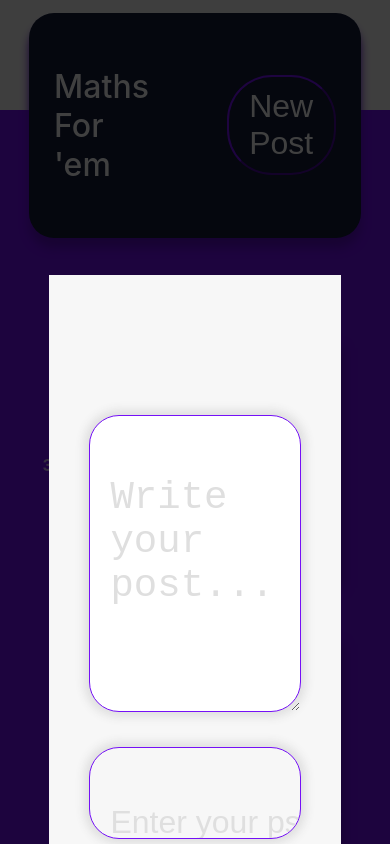
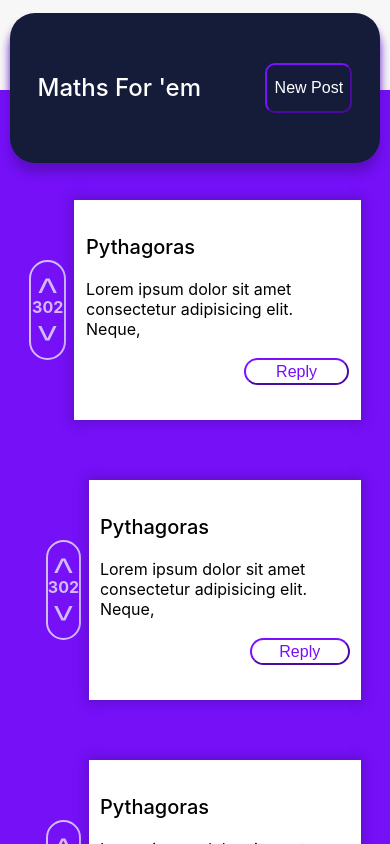
Before and after one commit to sharada-g/frontend, a React (Create React App) app: page / in a window 390 px wide. Shown: the top 844 px of the page. Built offline with nearby package versions, Linux system fonts and the light colour scheme.

Commit message:
responsive done

```diff
--- a/src/components/addPost/index.js
+++ b/src/components/addPost/index.js
@@ -23,6 +23,11 @@ const Container = styled.div`
   display: flex;
   flex-direction: column;
   justify-content: space-between;
+  @media (max-width: ${(props) => props.theme.breakpoints.desktop}) {
+    top: 125px;
+    width: 90%;
+    border-radius: 5px;
+  }
 `;
 
 const DetailInput = styled.textarea`
@@ -36,6 +41,11 @@ const DetailInput = styled.textarea`
   box-shadow: 0px 0px 10px 5px ${(props) => props.theme.shadowColorPrimary};
   align-self: center;
   padding: 10px;
+  @media (max-width: ${(props) => props.theme.breakpoints.desktop}) {
+    margin-top: 40px;
+    width: 90%;
+    height: 175px;
+  }
   //change placeholder color
   ::placeholder {
     position: absolute;
@@ -43,6 +53,10 @@ const DetailInput = styled.textarea`
     margin-left: 5%;
     color: ${(props) => props.theme.shadowColorPrimary};
     font-size: xxx-large;
+    @media (max-width: ${(props) => props.theme.breakpoints.desktop}) {
+      margin-top: 25px;
+      font-size: xx-large;
+    }
   }
 `;
 
@@ -57,12 +71,19 @@ const NameInput = styled.input`
   box-shadow: 0px 0px 10px 5px ${(props) => props.theme.shadowColorPrimary};
   align-self: center;
   padding: 0 10px;
+  @media (max-width: ${(props) => props.theme.breakpoints.desktop}) {
+    margin-top: 17.5px;
+    width: 90%;
+  }
   ::placeholder {
     position: absolute;
     margin-top: 25px;
     margin-left: 5%;
     color: ${(props) => props.theme.shadowColorPrimary};
     font-size: xx-large;
+    @media (max-width: ${(props) => props.theme.breakpoints.desktop}) {
+      font-size: x-large;
+    }
   }
 `;
 
@@ -78,17 +99,26 @@ const NewPostBtn = styled.button`
   color: white;
   background-color: ${(props) => props.theme.primaryColor};
   border: none;
+  @media (max-width: ${(props) => props.theme.breakpoints.desktop}) {
+    margin-top: 17.5px;
+    margin-bottom: 40px;
+    margin-left: auto;
+    margin-right: auto;
+    width: 95%;
+    height: max-content;
+    padding: 2.5px;
+  }
 `;
 
 function AddPost() {
   return (
     <>
-      <BgContainer />
+      {/* <BgContainer />
       <Container>
         <DetailInput placeholder="Write your post..." />
         <NameInput placeholder="Enter your pseudonym" />
         <NewPostBtn>Post</NewPostBtn>
-      </Container>
+      </Container> */}
     </>
   );
 }
--- a/src/components/banner/index.js
+++ b/src/components/banner/index.js
@@ -16,6 +16,10 @@ const Container = styled.div`
   align-items: center;
   justify-content: space-between;
   z-index: 1;
+  @media (max-width: ${(props) => props.theme.breakpoints.desktop}) {
+    width: 95%;
+    height: 150px;
+  }
 `;
 
 const Header = styled.h1`
@@ -24,6 +28,10 @@ const Header = styled.h1`
   color: white;
   //font-size: xx-large;
   font-size: 2rem;
+  @media (max-width: ${(props) => props.theme.breakpoints.desktop}) {
+    font-size: 1.5rem;
+    width: 66%;
+  }
 `;
 
 const PostBtn = styled.button`
@@ -35,6 +43,12 @@ const PostBtn = styled.button`
   color: white;
   background-color: transparent;
   font-size: 2rem;
+  @media (max-width: ${(props) => props.theme.breakpoints.desktop}) {
+    font-size: 1rem;
+    border-radius: 10px;
+    height: max-content;
+    height: 50px;
+  }
 `;
 
 function Banner() {
--- a/src/components/home/index.js
+++ b/src/components/home/index.js
@@ -12,6 +12,9 @@ const Header = styled.div`
   height: 110px;
   background-color: ${(props) => props.theme.secondaryColor};
   z-index: 0;
+  @media (max-width: ${(props) => props.theme.breakpoints.desktop}) {
+    height: 90px;
+  }
 `;
 
 function Home() {
--- a/src/components/viewPost/index.js
+++ b/src/components/viewPost/index.js
@@ -12,12 +12,20 @@ const Container = styled.div`
   margin: auto;
   width: 75%;
   height: fit-content;
+  @media (max-width: ${(props) => props.theme.breakpoints.desktop}) {
+    top: 200px;
+    width: 85%;
+  }
 `;
 
 const ReplyContainer = styled.div`
-  margin-left: 12.5%;
-  width: 87.5%;
+  margin-left: 15%;
+  width: 85%;
   height: fit-content;
+  @media (max-width: ${(props) => props.theme.breakpoints.desktop}) {
+    margin-left: 5%;
+    width: 95%;
+  }
 `;
 
 function ViewPost() {
--- a/src/components/viewPost/post/commentBox.js
+++ b/src/components/viewPost/post/commentBox.js
@@ -16,10 +16,16 @@ const CommentContainer = styled.div`
 const CommentName = styled.h1`
   color: black;
   font-size: 1.75rem;
+  @media (max-width: ${(props) => props.theme.breakpoints.desktop}) {
+    font-size: 1.25rem;
+  }
 `;
 
 const CommentBody = styled.p`
   font-size: 1.25rem;
+  @media (max-width: ${(props) => props.theme.breakpoints.desktop}) {
+    font-size: 1rem;
+  }
 `;
 
 const CommentReplyBtn = styled.button`
@@ -31,6 +37,12 @@ const CommentReplyBtn = styled.button`
   color: ${(props) => props.theme.primaryColor};
   background-color: transparent;
   font-size: 1.25rem;
+  @media (max-width: ${(props) => props.theme.breakpoints.desktop}) {
+    padding: 2.5px;
+    width: 40%;
+    height: max-content;
+    font-size: 1rem;
+  }
 `;
 
 function CommentBox() {
--- a/src/components/viewPost/post/likeBox.js
+++ b/src/components/viewPost/post/likeBox.js
@@ -13,6 +13,9 @@ const LikeContainer = styled.div`
   flex-direction: column;
   justify-content: space-around;
   align-items: center;
+  @media (max-width: ${(props) => props.theme.breakpoints.desktop}) {
+    width: 12.5%;
+  }
 `;
 const LikeYesBtn = styled.button`
   height: 33%;
```
